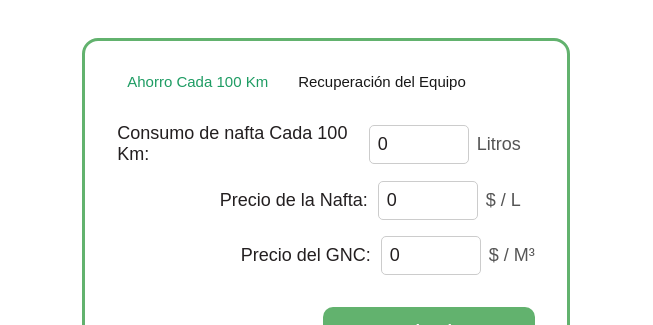
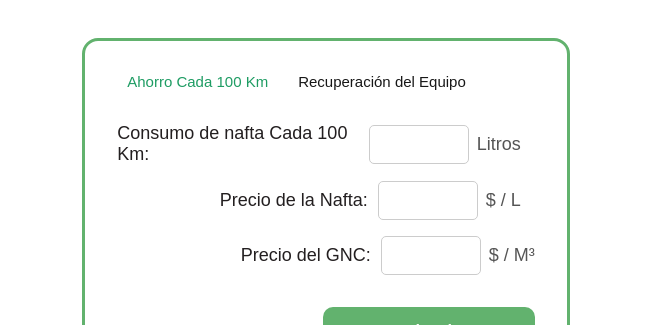
Before and after one commit to IvanDerlich/esigas, a Next.js app: page /equipos in a window 1280 px wide. Shown: the part 1751-2076 px from the top of the page, without its empty margins (314-967 px from the left). Built offline with nearby package versions, Linux system fonts and the light colour scheme; a web font is replaced by a local one.

Commit message:
Inputs ya no comienzan con un 0

```diff
--- a/src/app/components/calculator/calculator.module.css
+++ b/src/app/components/calculator/calculator.module.css
@@ -97,6 +97,10 @@
   font-size: 18px;
   width: 100px;
   background-color: white;
+  color: #231f20;
+}
+
+.input {
   color: #231f20;
 }
 
--- a/src/app/components/calculator/calculator.tsx
+++ b/src/app/components/calculator/calculator.tsx
@@ -76,8 +76,13 @@ export default function Calculator() {
               <div className={styles.inputUnit}>
                 <input
                   type="number"
-                  value={vehicleConsumptionPer100km}
+                  value={
+                    vehicleConsumptionPer100km === 0
+                      ? ''
+                      : vehicleConsumptionPer100km
+                  }
                   onChange={e => setVehicleConsumption(Number(e.target.value))}
+                  className={styles.input}
                 />
                 <span className={styles.espacio}>Litros</span>
               </div>
@@ -88,8 +93,9 @@ export default function Calculator() {
               <div className={styles.inputUnit}>
                 <input
                   type="number"
-                  value={naftaPrice}
+                  value={naftaPrice === 0 ? '' : naftaPrice}
                   onChange={e => setNaftaPrice(Number(e.target.value))}
+                  className={styles.input}
                 />
                 <span className={styles.espacio}>$ / L </span>
               </div>
@@ -100,8 +106,9 @@ export default function Calculator() {
               <div className={styles.inputUnit}>
                 <input
                   type="number"
-                  value={gncPrice}
+                  value={gncPrice === 0 ? '' : gncPrice}
                   onChange={e => setGncPrice(Number(e.target.value))}
+                  className={styles.input}
                 />
                 <span>$ / M³</span>
               </div>
@@ -168,8 +175,9 @@ export default function Calculator() {
                 <div className={styles.inputUnit}>
                   <input
                     type="number"
-                    value={monthlyKm}
+                    value={monthlyKm === 0 ? '' : monthlyKm}
                     onChange={e => setMonthlyKm(Number(e.target.value))}
+                    className={styles.input}
                   />
                   <span>Km</span>
                 </div>
@@ -180,8 +188,9 @@ export default function Calculator() {
                 <div className={styles.inputUnit}>
                   <input
                     type="number"
-                    value={equipmentCost}
+                    value={equipmentCost === 0 ? '' : equipmentCost}
                     onChange={e => setEquipmentCost(Number(e.target.value))}
+                    className={styles.input}
                   />
                   <span className={styles.espacio}>$</span>
                 </div>
```
